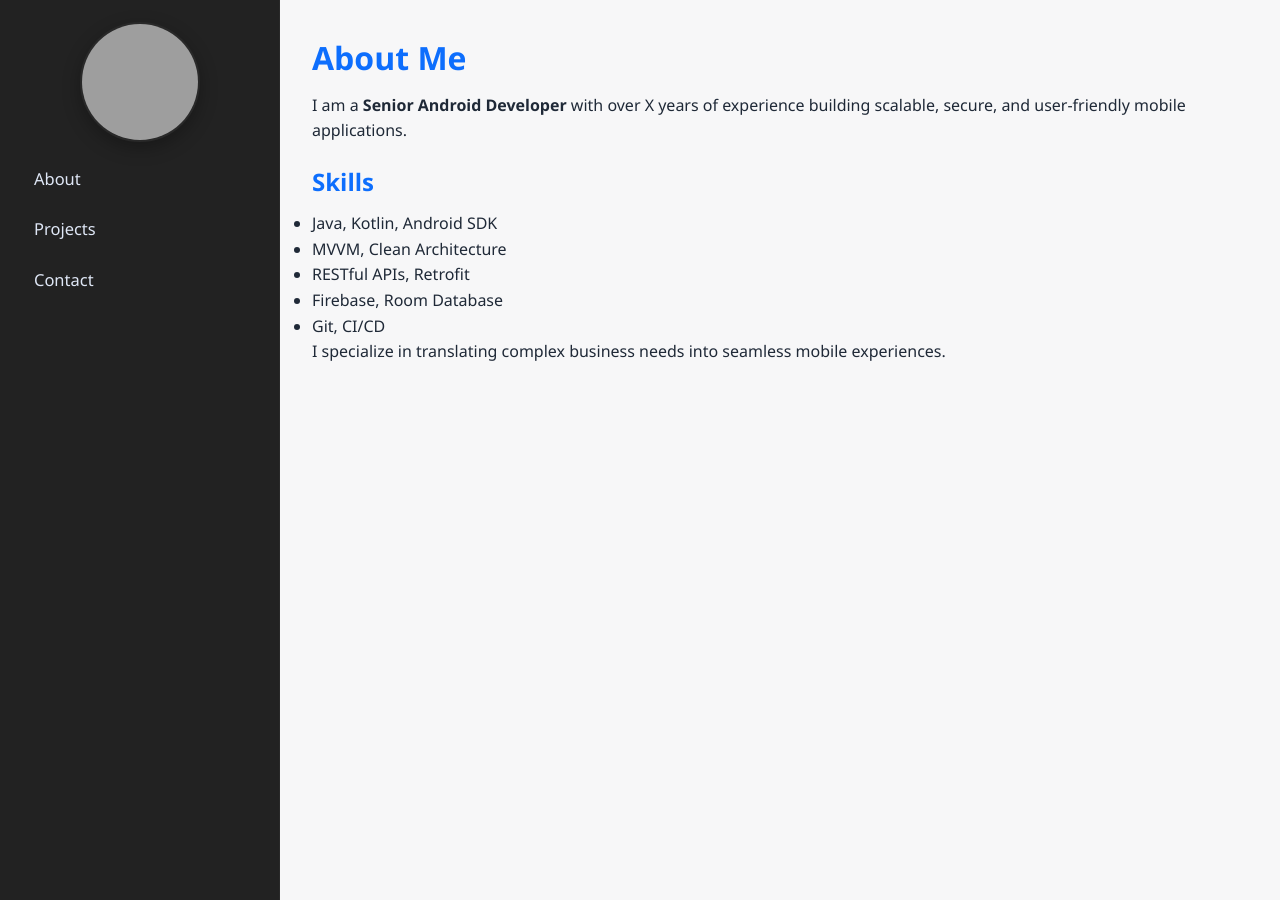
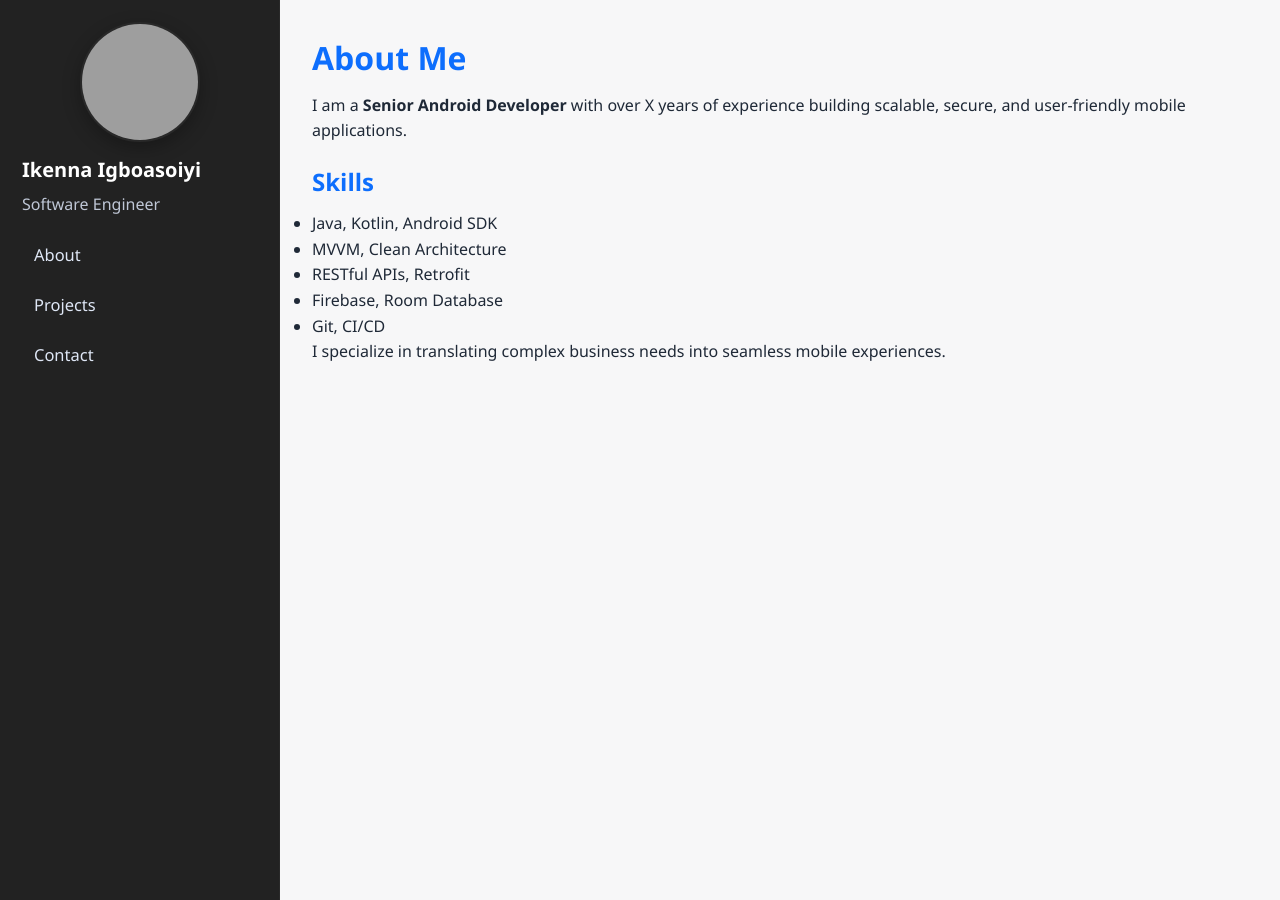
Before and after one commit to Andy112/ikenna-portfolio, a Jekyll site: the page built from about.md, in a window 1280 px wide. Built offline with Jekyll 4.4.1, drawn with Linux system fonts in a browser that asks for light colours; grey boxes are pictures that could not be loaded.

Commit message:
Update _config.yml

```diff
--- a/_config.yml
+++ b/_config.yml
@@ -8,10 +8,14 @@ url: "https://andy112.github.io"
 # Theme
 theme: minima
 
+author:
+  name: "Ikenna Igboasoiyi"
+  title: "Software Engineer"
+
 # Social links
-github_username: ikenna-i
-linkedin_username: your-linkedin-username
-email: your-email@example.com
+github_username: https://github.com/Andy112
+linkedin_username: www.linkedin.com/in/ikenna-igboasoiyi
+email: ikennaigboasoiyi@yahoo.com
 
 # Build settings
 markdown: kramdown
```
